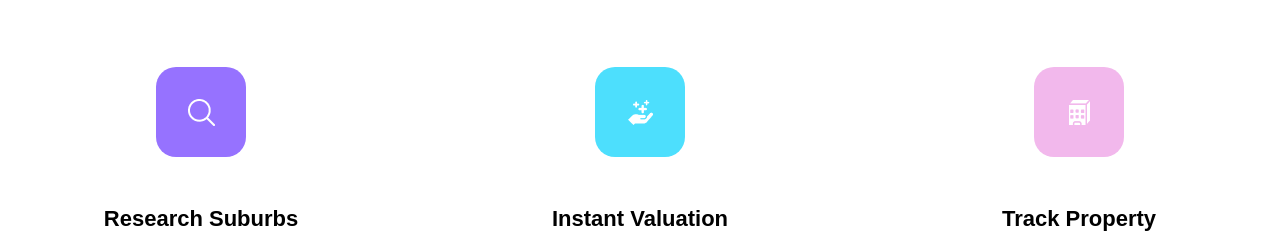
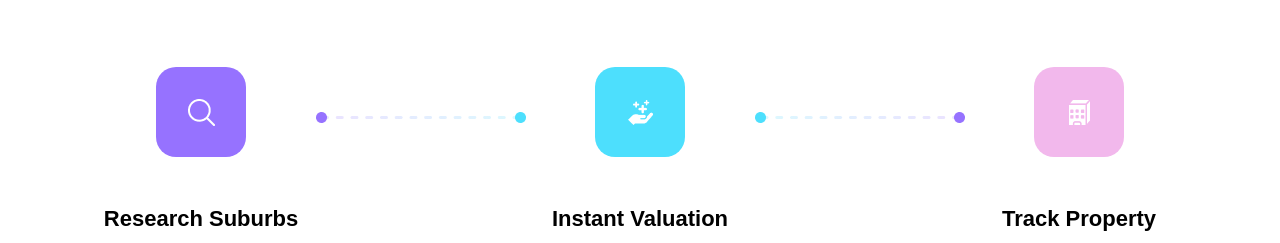
Before and after one commit to Danghieu02072000/Landing_page-Estate, a website: page src/index.html in a window 1280 px wide. Shown: the part 1181-1424 px from the top of the page. Drawn offline with Linux system fonts and the light colour scheme.

Commit message:
add section how-it-work

```diff
--- a/src/index.html
+++ b/src/index.html
@@ -56,14 +56,16 @@
                 <div class="layout-container text-center">
                     <h2 class="font-semibold text-[4rem] leading-[10.5rem] mb-[70px]">How it works?</h2>
                     <div class="flex justify-between ">
-                        <div class="text-center max-w-[260px]  ">
+                        <div class="text-center max-w-[260px]  relative">
+                            <div class="absolute -right-[75%] top-[45px]"><img src="./img/Group 19.png" alt=""></div>
                             <div class="w-[90px] h-[90px] rounded-[20px] bg-[#9672FF] flex justify-center items-center mx-auto mb-[50px]">
                                 <img src="./img/icon_1.png" alt="">
                             </div>
                             <span class="text-[22px] font-semibold mb-[15px] inline-block">Research Suburbs</span>
                             <p class="font-DM-san text-base font-normal">Wonder twenty hunted and put income set desire expect. Am cottage calling.</p>
                         </div>
-                        <div class="text-center max-w-[260px]  ">
+                        <div class="text-center max-w-[260px]  relative">
+                            <div class="absolute -right-[75%] top-[45px]"><img src="./img/Group 20.png" alt=""></div>
                             <div class="w-[90px] h-[90px] rounded-[20px] bg-[#4DDFFD] flex justify-center items-center mx-auto mb-[50px]">
                                 <img src="./img/icon_2.png" alt="">
                             </div>
```
Also changed, not shown: dist/output.css, src/img/Group 19.png (added), src/img/Group 20.png (added).
